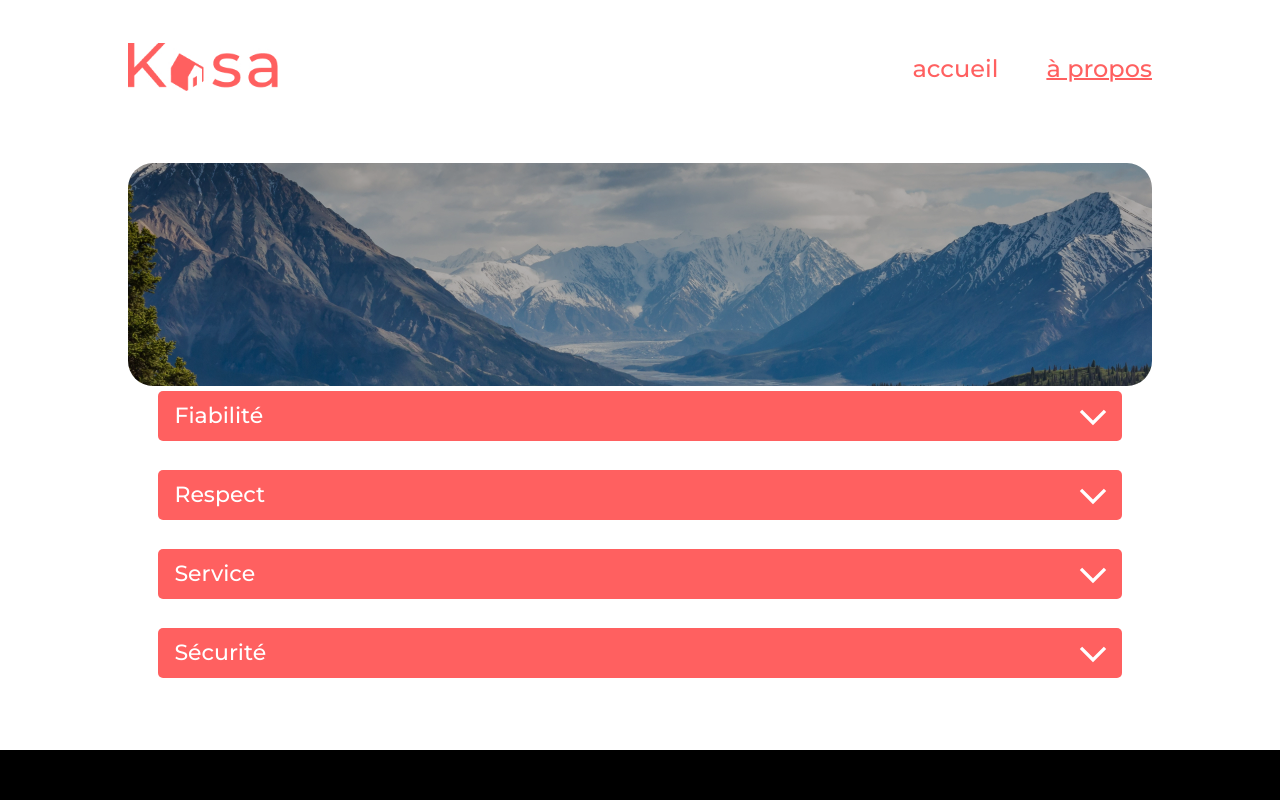
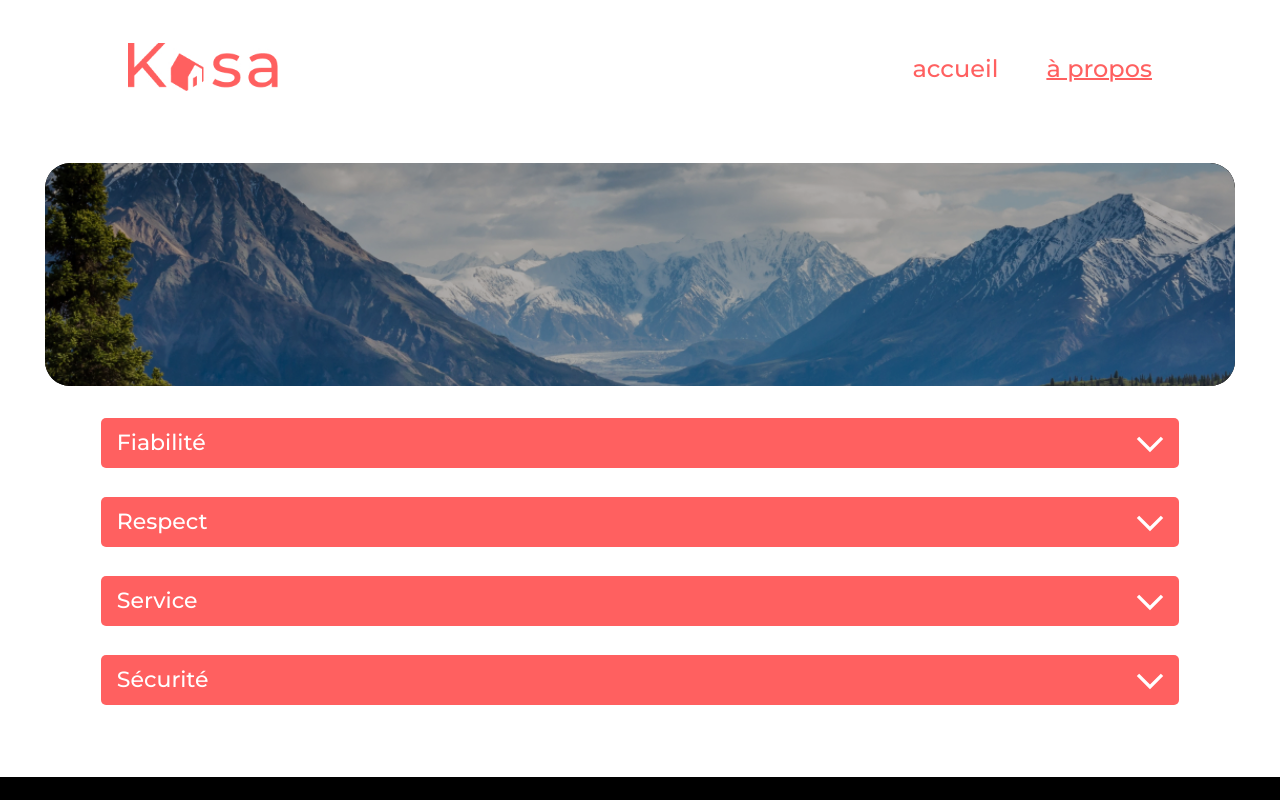
Before and after one commit to illeone/MillocoNicolas_11_06.05.2021, a React (Create React App) app: page /about in a window 1280 px wide. Shown: the top 800 px of the page. Built offline with nearby package versions, Linux system fonts and the light colour scheme.

Commit message:
effet bannière about & collapse

```diff
--- a/src/App.css
+++ b/src/App.css
@@ -242,17 +242,77 @@ transform: scale(1.05);
   display: block;
   margin-left: auto;
   margin-right: auto;
-  width: 80%;
-  height: 223px;
+  width: 100%;
+  height: 105%;
   object-fit: cover;
   border-radius: 25px;
   filter: brightness(70%);
+  animation-delay: 2s;
+  animation: opa 1.4s ease-in-out ;
+  -webkit-animation-delay: 0.4s;
+}
+
+.aze{
+  border-radius: 25px;
+  overflow: hidden;
+  object-fit: cover;
+  width: 93%;
+  height: 223px;
+  display: block;
+  margin-left: auto;
+  margin-right: auto;
+  background-color: black;
+  margin-bottom: 2rem;
+}
+
+@keyframes opa {
+  0%   { opacity: 0.2; transform: translateY(-10%); }
+  100%   { opacity: 1;transform: translateY(0%) }
 }
 
 
-/* #################### Collapse #################### */
 
+@keyframes affichage{
 
+  0% {
+      transform: translateY(50%);
+      opacity: 0;
+  }
+  100%{
+      transform: translateY(0%);
+      opacity: 1;
+  }
+}
+
+.dropdown{
+  animation: affichage 0s both;
+}
+.dropdown{
+  animation: affichage 0.8s both;
+}
+.dropdown{
+  animation: affichage 0.8s both;
+}
+.dropdown{
+  animation: affichage 0.8s both;
+}
+
+.dropdown:nth-child(1) {
+  animation-delay:0.5s;
+}
+.dropdown:nth-child(2) {
+    animation-delay:0.7s;
+}
+.dropdown:nth-child(3) {
+    animation-delay:0.9s;
+}
+.dropdown:nth-child(4) {
+  animation-delay:1.1s;
+}
+
+/* .dropdown{
+  background-color: beige;
+} */
 .dropdown_header{
 
   color: #ffffff;
@@ -266,10 +326,9 @@ transform: scale(1.05);
   padding-left: 1rem;
 
   background-color: #ff6060;
-  border-radius: 5px;
   /* height: 25%; */
-  min-height: 50px;
-  width: 74%;
+  /* min-height: 50px; */
+  width: 83%;
   margin-left: auto;
   margin-right: auto;
   margin-bottom: 1.5rem;
@@ -294,7 +353,7 @@ transform: scale(1.05);
   border-bottom-right-radius: 5px;
   color: #ff6060;
   padding: 15px 4px 35px 10px;
-  width: 74%;
+  width: 83%;
   margin-left: auto;
   margin-right: auto;
   font-size: 16px;
@@ -318,18 +377,17 @@ transform: scale(1.05);
 }
 
 
-
-
-
 .collapse_logement{
   /* display: flex; */
   display: grid;
   /* grid-template-columns: repeat(2, 1fr); */
   grid-template-columns: 1fr 1fr;
   grid-template-rows: 1fr;
-  margin-left: -3%;
-  margin-right: -3%;
+  /* margin-left: -3%;
+  margin-right: -3%; */
 }
+
+
 
 .dropdown_list {
   color: #ff6060;
```
